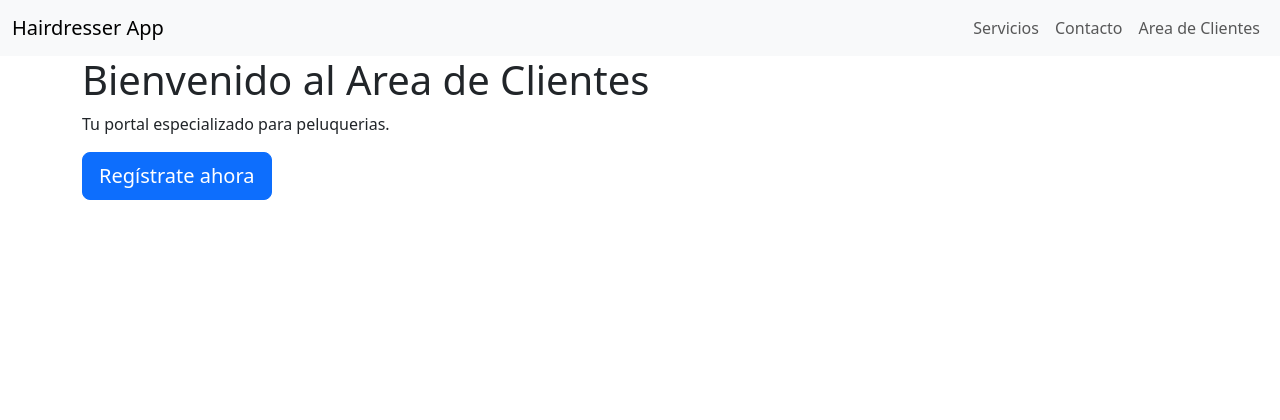
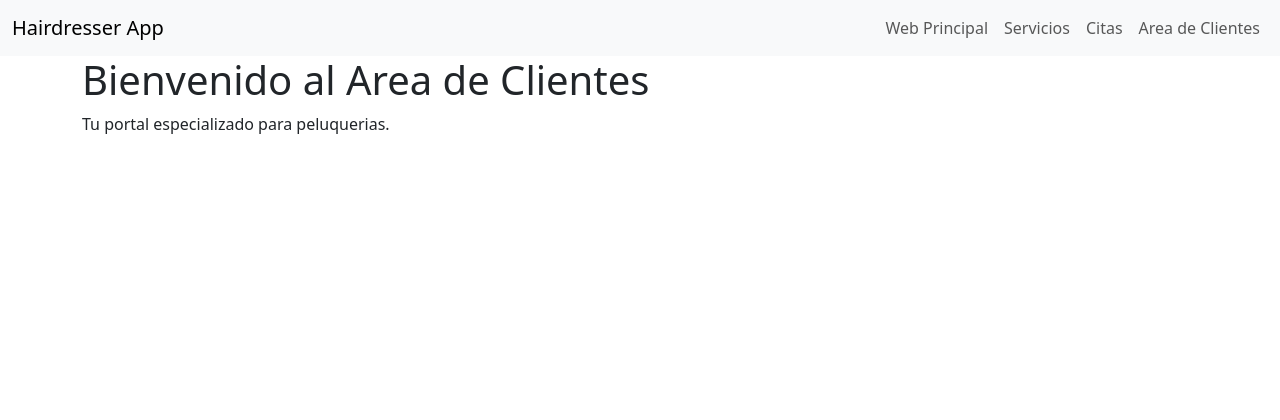
Before and after one commit to ubidragon/hairdresserapp, a Django app: page /gestion in a window 1280 px wide. Shown: the top 420 px of the page. Run offline with Django 4.2, Linux system fonts and the light colour scheme.

Commit message:
Agregadas mas paginas base de la app

```diff
--- a/code/hairdresser/hairdresserapp_gestionCitas/templates/hairdresserapp_gestionCitas/base.html
+++ b/code/hairdresser/hairdresserapp_gestionCitas/templates/hairdresserapp_gestionCitas/base.html
@@ -19,10 +19,13 @@
 				<div class="collapse navbar-collapse justify-content-end" id="navbarNav">
 				<ul class="navbar-nav">
 					<li class="nav-item">
+					<a class="nav-link" href="{% url 'Inicio' %}">Web Principal</a>
+					</li>
+					<li class="nav-item">
 					<a class="nav-link" href="{% url 'Servicios' %}">Servicios</a>
 					</li>
 					<li class="nav-item">
-					<a class="nav-link" href="{% url 'Contacto' %}">Contacto</a>
+					<a class="nav-link" href="{% url 'Citas' %}">Citas</a>
 					</li>
 					<li class="nav-item">
 					<a class="nav-link" href="{% url 'Gestion' %}">Area de Clientes</a>
--- a/code/hairdresser/hairdresserapp_gestionCitas/templates/hairdresserapp_gestionCitas/home.html
+++ b/code/hairdresser/hairdresserapp_gestionCitas/templates/hairdresserapp_gestionCitas/home.html
@@ -5,7 +5,7 @@
 	<div class="container">
 		<h1>Bienvenido al Area de Clientes</h1>
 		<p>Tu portal especializado para peluquerias.</p>
-		<p><a class="btn btn-primary btn-lg" href="#" role="button">Regístrate ahora</a></p>
+		{% comment %} <p><a class="btn btn-primary btn-lg" href="#" role="button">Regístrate ahora</a></p> {% endcomment %}
 	</div>
 </div>
 
--- a/code/hairdresser/hairdresserapp_gestionCitas/urls.py
+++ b/code/hairdresser/hairdresserapp_gestionCitas/urls.py
@@ -4,7 +4,7 @@ from hairdresserapp_gestionCitas import views
 
 urlpatterns = [
     path('', views.home, name="Gestion"),
-    # path('citas', views.citas, name="Citas"),
+    path('citas', views.citas, name="Citas"),
     # path('servicios', views.servicios, name="Servicios"),
     # path('ofertas', views.ofertas, name="Ofertas"),
     # path('usuarios', views.usuarios, name="Usuarios"),
--- a/code/hairdresser/hairdresserapp_gestionCitas/views.py
+++ b/code/hairdresser/hairdresserapp_gestionCitas/views.py
@@ -11,6 +11,6 @@ def servicios(request):
 
     return render(request, "hairdresserapp_gestionCitas/servicios.html")
 
-def contacto(request):
+def citas(request):
 
-    return render(request, "hairdresserapp_gestionCitas/contacto.html")
+    return render(request, "hairdresserapp_gestionCitas/citas.html")
```
Also changed, not shown: code/hairdresser/hairdresserapp/templates/hairdresserapp/home.html (+0 -17 lines), code/hairdresser/hairdresserapp_gestionCitas/templates/hairdresserapp_gestionCitas/citas.html (added, +10 -0 lines), code/hairdresser/hairdresserapp_gestionCitas/templates/hairdresserapp_gestionCitas/contacto.html (deleted, +0 -29 lines), code/hairdresser/hairdresserapp_gestionCitas/templates/hairdresserapp_gestionCitas/usuarios.html (added, +10 -0 lines).
